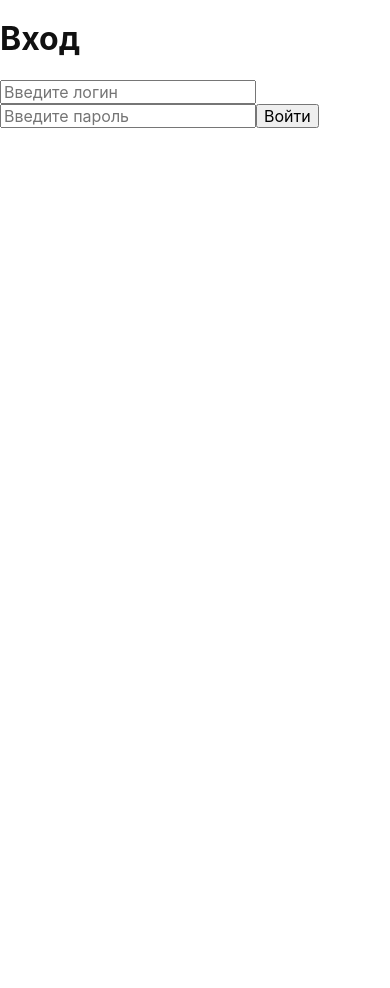
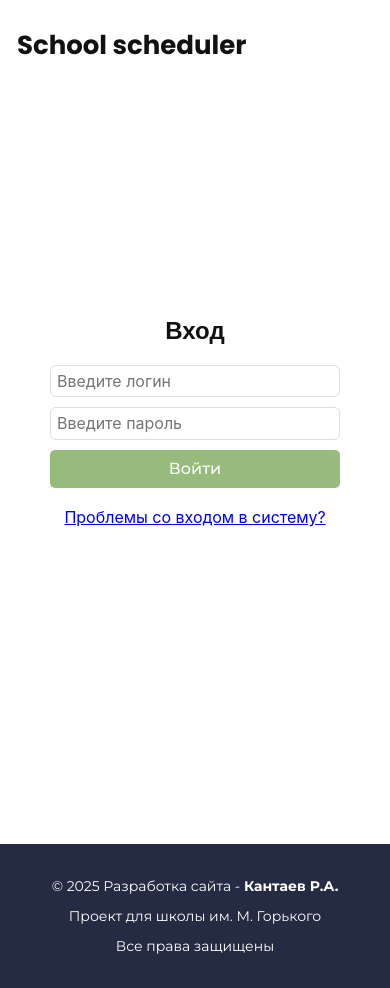
Before and after one commit to Yuoo15/school_project, a React (Vite) app: page /login in a window 390 px wide. Before the commit the page ends 844 px from the top, so only its background shows below. Built offline with nearby package versions, Linux system fonts and the light colour scheme.

Commit message:
added styles

```diff
--- a/src/data/db.js
+++ b/src/data/db.js
@@ -1,4 +1,4 @@
 export const users = [
-    {id: 1, username: "admin", password: "admin123", status: "admin", name: "Ramazan" },
-    {id: 2, username: "kid", password: "kid12345", status: "kid", name: "Alina" },
+    {id: 1, username: "admin", password: "admin123", status: "admin", name: "Рамазан" },
+    {id: 2, username: "kid", password: "kid123", status: "kid", name: "Асем" },
 ]
--- a/src/pages/Layout/Layout.jsx
+++ b/src/pages/Layout/Layout.jsx
@@ -3,7 +3,6 @@ import styles from './Layout.module.css'
 import Button from "../../components/Button/button"
 import BurgerMenu from "../../components/Burger/burger"
 import { useEffect, useState } from "react"
-
 export default()=>{
     const [windowWidth, setWindowWidth] = useState(window.innerWidth);
 
@@ -14,7 +13,7 @@ export default()=>{
     }, []);
     return(
         <>
-            <header>
+            <header className={styles.header}>
                 <h1 className={styles.h1}>SS</h1>
                 <nav className={styles.nav}>
                     <NavLink className={styles.link} to="/">Home</NavLink>
--- a/src/pages/Layout/Layout.module.css
+++ b/src/pages/Layout/Layout.module.css
@@ -1,5 +1,5 @@
 @import url('https://fonts.googleapis.com/css2?family=Montserrat:ital,wght@0,100..900;1,100..900&family=Nunito:ital,wght@0,200..1000;1,200..1000&family=Poppins:ital,wght@0,100;0,200;0,300;0,400;0,500;0,600;0,700;0,800;0,900;1,100;1,200;1,300;1,400;1,500;1,600;1,700;1,800;1,900&display=swap');
-header{
+.header{
     display: flex;
     flex-direction: row;
     align-items: center;
--- a/src/pages/kid/homekid.jsx
+++ b/src/pages/kid/homekid.jsx
@@ -3,9 +3,12 @@ import { useAuth } from '../../hooks/forlogun'
 import { useLocalStorage } from '../../hooks/useLocalStorage'
 import { initialData } from '../../data/initialData'
 import ScheduleGrid from '../../components/ScheduleGrid'
+import { users } from '../../data/db'
 
 export default function ScheduleKid() {
-  const { isAuth } = useAuth()
+  const { isAuth, logout } = useAuth()
+  const user = users.find(u => u.username === isAuth?.username)
+  const name = user?.name || 'Гость'
   const isKid = isAuth?.status === 'kid'
   const [data] = useLocalStorage('school:data', initialData)
 
@@ -16,12 +19,14 @@ export default function ScheduleKid() {
   return (
     <div>
       <h1>Расписание для ученика</h1>
+      <p>Здраствуйте, {name}!</p>
+      <button onClick={() => logout(() => {})}>Выйти</button>
       {data.classes.map((c) => (
         <ScheduleGrid
           key={c.id}
           clsId={c.id}
           schedule={data.schedule}
-          setSchedule={null} // запрещаем редактировать
+          setSchedule={null}
           subjects={data.subjects}
           teachers={data.teachers}
           settings={data.settings}
--- a/src/pages/login/login.jsx
+++ b/src/pages/login/login.jsx
@@ -31,9 +31,14 @@ export default () => {
 
   return (
     <>
-      <h1>Вход</h1>
+    <header className={styles.header}>
+      <h1 classname={styles.h1}>School scheduler</h1>
+    </header>
+    <div className={styles.container}>
+      <h1 className={styles.h1}>Вход</h1>
       <form onSubmit={handleSubmit(handler)} className={styles.form}>
         <input
+        className={styles.input}
           type="text"
           placeholder="Введите логин"
           {...register("username", {
@@ -51,6 +56,7 @@ export default () => {
         {nameError && <p className={styles.error}>{nameError}</p>}
 
         <input
+        className={styles.input}
           type="password"
           placeholder="Введите пароль"
           {...register("password", {
@@ -67,8 +73,17 @@ export default () => {
         />
         {passError && <p className={styles.error}>{passError}</p>}
 
-        <button type="submit">Войти</button>
+        <button className={styles.button} type="submit">Войти</button>
       </form>
+      <a href="https://wa.me/77006540387?text=Здраствуйте%2C%20у%20меня%20проблемы%20со%20входом%20в%20систему">Проблемы со входом в систему?</a>
+      </div>
+                  <footer className={styles.footer}>
+                  <div className={styles.footer_content}>
+                      <p>© {new Date().getFullYear()} Разработка сайта - <b>Кантаев Р.A.</b></p>
+                      <p>Проект для школы им. М. Горького</p>
+                      <p>Все права защищены</p>
+                  </div>
+                  </footer>
     </>
   );
 };
--- a/src/pages/login/login.module.css
+++ b/src/pages/login/login.module.css
@@ -0,0 +1,93 @@
+.container{
+    display: flex;
+    justify-content: center;
+    align-items: center;
+    height: 100vh;
+    flex-direction: column;
+    gap: 20px;
+}
+
+.form{
+    display: flex;
+    flex-direction: column;
+    gap: 10px;
+}
+
+.input{
+    padding:6px;
+    border:1px solid #ddd;
+    border-radius:6px;
+    width: 500px;
+}
+
+.button{
+    padding-inline: 20px;
+    padding-block: 10px;
+    border: 0;
+    border-radius: 5px;
+    background-color: #96BB7C;
+    text-decoration: none;
+    color:white;
+    font-family: "Montserrat", sans-serif;
+    font-optical-sizing: auto;
+    font-weight: 500;
+}
+
+.error{
+    color: tomato;
+    font-size: 14px;
+    margin: 0;
+}
+
+.h1{
+    font-family: "Poppins", sans-serif;
+    font-optical-sizing: auto;
+    font-weight: 700;
+    font-size: 32px;
+    margin: 0;
+}
+
+.header{
+    font-family: "Poppins", sans-serif;
+    padding-left: 10px;
+    font-size: small;
+    position: absolute;
+}
+
+.footer {
+    background-color: #252B42;
+    color: #fff;
+    text-align: center;
+    padding: 20px;
+    font-family: "Montserrat", sans-serif;
+    font-size: 14px;
+    margin-top: auto;
+}
+
+
+
+.footer_content {
+    margin: 0 auto;
+}
+
+@media(max-width:550px){
+    .input{
+        width: 290px;
+    }
+    .h1{
+        font-size: 24px;
+    }
+    .header{
+        display: flex;
+        flex-direction: row;
+        align-items: center;
+        justify-content: space-between;
+        height: 91px;
+        width: 100%;
+        padding-left: 17px;
+    }
+
+    .footer{
+        width: 100%;
+    }
+}
--- a/src/pages/settings/settings.jsx
+++ b/src/pages/settings/settings.jsx
@@ -2,15 +2,16 @@ import React from 'react'
 import { useLocalStorage } from '../../hooks/useLocalStorage'
 import { initialData } from '../../data/initialData'
 import styles from './settings.module.css'
+import { useAuth } from '../../hooks/forlogun'
 export default function Settings(){
 const [data, setData] = useLocalStorage('school:data', initialData)
+    const {logout} = useAuth()
 
 
     function setSetting(path, value){
         const next = {...data, settings: {...data.settings, [path]: value}}
         setData(next)
     }
-
 
     return (
     <div className={styles.card}>
@@ -19,6 +20,7 @@ return (
             <label style={{color: '#252B42'}}>Уроков в день: <input className="input" type="number" value={data.settings.periodsPerDay} onChange={e=>setSetting('periodsPerDay', Number(e.target.value))} /></label>
             <label style={{color: '#252B42'}}>Запрет подряд тяжёлых предметов:
             <input type="checkbox" checked={data.settings.noHeavyConsecutive} onChange={e=>setSetting('noHeavyConsecutive', e.target.checked)} />
+            <button onClick={()=>logout()} className={styles.button}>Выйти</button>
         </label>
     </div>
     )
--- a/src/pages/settings/settings.module.css
+++ b/src/pages/settings/settings.module.css
@@ -6,3 +6,17 @@
     flex-direction: column;
     gap: 30px;
 }
+
+.button{
+    padding-inline: 20px;
+    padding-block: 10px;
+    border: 0;
+    border-radius: 5px;
+    background-color: tomato;
+    text-decoration: none;
+    color:white;
+    font-family: "Montserrat", sans-serif;
+    font-optical-sizing: auto;
+    font-weight: 500;
+    margin: 10px;
+}
```
Lines whose indentation alone changed are shown as unchanged.
